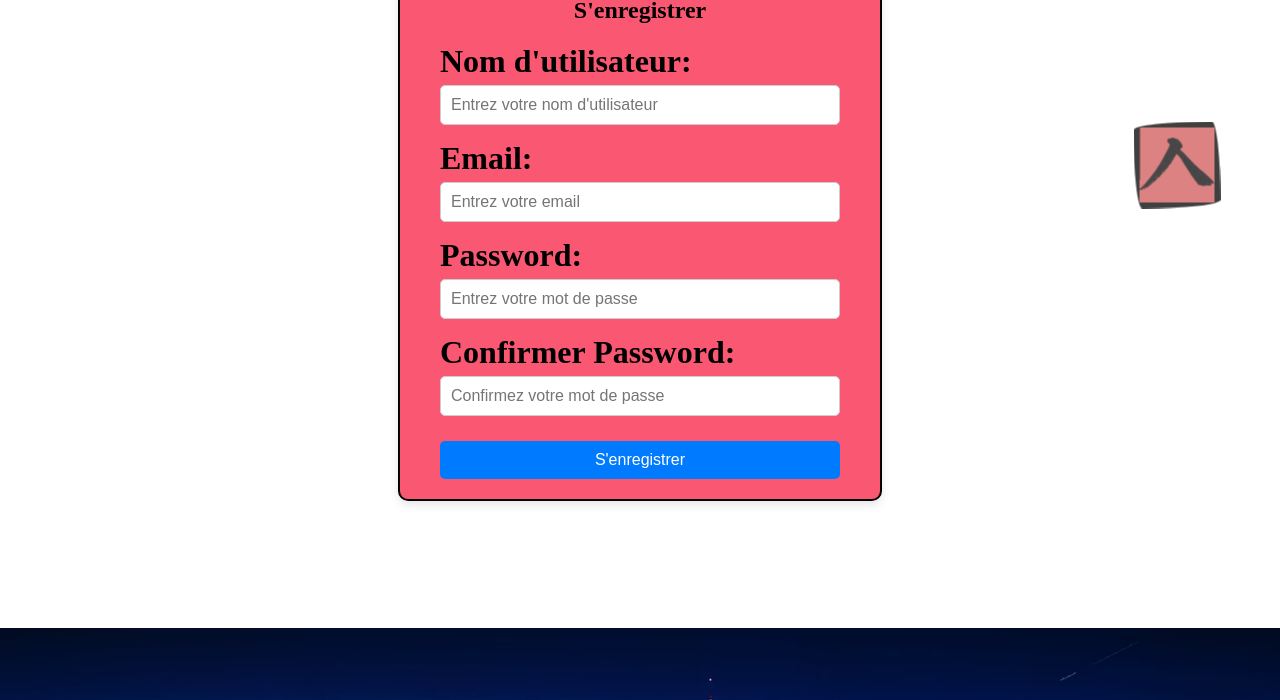
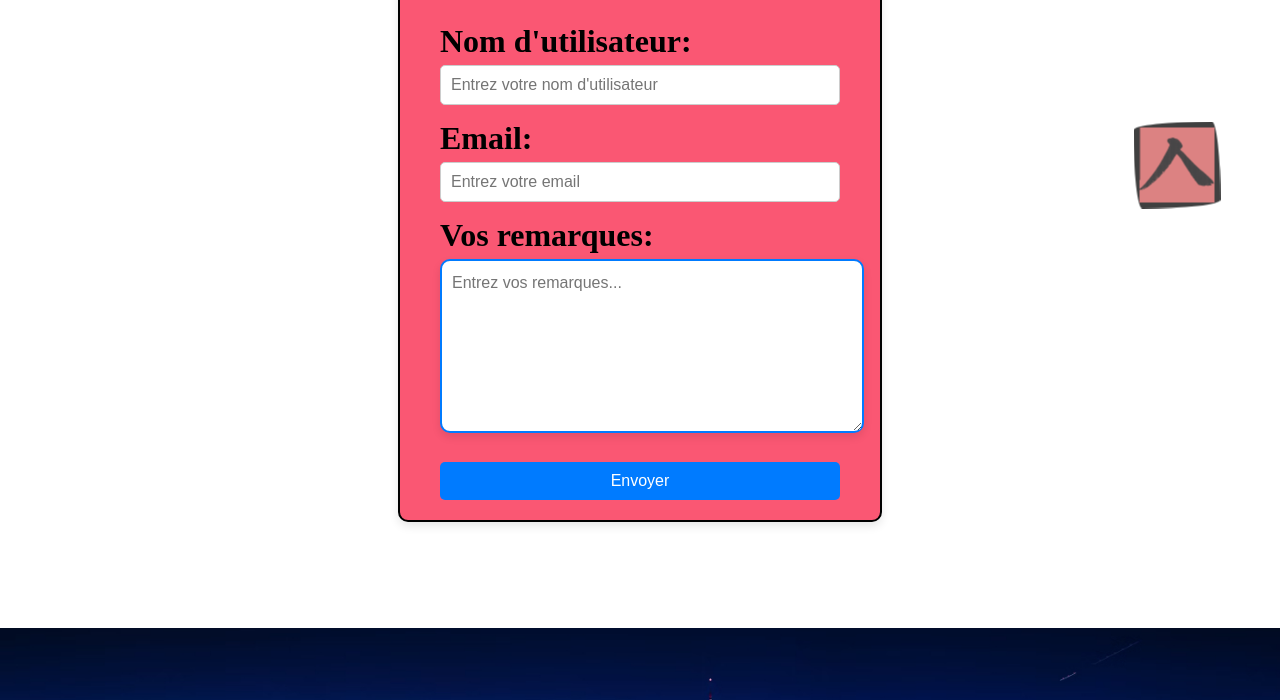
Before and after one commit to Xehmack/JrmStf, a plain HTML site: page enregistrement.html in a window 1280 px wide. Shown: the part 532-1232 px from the top of the page. Drawn offline with Linux system fonts and the light colour scheme; a web font is replaced by a local one.

Commit message:
final normalement

```diff
--- a/Style.css
+++ b/Style.css
@@ -340,7 +340,31 @@ button:hover {
     width: 100%;
 }
 
+textarea {
+    width: 100%;
+    max-width: 500px;
+    min-width: 300px;
+    height: 150px;
+    padding: 10px;
+    border: 2px solid #007BFF;
+    border-radius: 10px;
+    font-family: 'Arial', sans-serif;
+    font-size: 16px;
+    line-height: 1.5;
+    resize: vertical;
+    box-shadow: 0 4px 8px rgba(0, 0, 0, 0.1);
+    transition: all 0.3s ease-in-out;
+}
 
+textarea:hover {
+    border-color: #0056b3;
+    box-shadow: 0 4px 12px rgba(0, 0, 0, 0.2);
+
+textarea:focus {
+    outline: none;
+    border-color: #28a745;
+    box-shadow: 0 4px 12px rgba(40, 167, 69, 0.5);
+}
 
 
 
--- a/enregistrement.html
+++ b/enregistrement.html
@@ -19,7 +19,7 @@
                   <li><a href="histoire.html">Un peu d'histoire</a></li>
                   <li><a href="traditions-modernite.html">Entre traditions et modernité</a></li>
                   <li><a href="album.html">Album</a></li>
-                  <li><a href="enregistrement.html">S'abonner à la news letter</a></li>
+                  <li><a href="enregistrement.html">Contact</a></li>
                </ul>
             </div>
         </div>
@@ -28,7 +28,7 @@
         <div class="centrage">
            <div class="formulaire-container">
               <form>
-                 <h2>S'enregistrer</h2>
+                 <h2>Nous contacter</h2>
                  <div class="groupe_formulaire">
                     <label for="Nom d'utilisateur">Nom d'utilisateur:</label>
                     <input type="text" id="Nom d'utilisateur" name="Nom d'utilisateur" placeholder="Entrez votre nom d'utilisateur" required>
@@ -38,14 +38,11 @@
                     <input type="email" id="email" name="email" placeholder="Entrez votre email" required>
                  </div>
                  <div class="groupe_formulaire">
-                    <label for="password">Password:</label>
-                    <input type="password" id="password" name="password" placeholder="Entrez votre mot de passe" required>
+                    <label for="Textarea">Vos remarques:</label>
+                    <textarea placeholder="Entrez vos remarques..."></textarea>
                  </div>
-                 <div class="groupe_formulaire">
-                    <label for="confirmer-password">Confirmer Password:</label>
-                    <input type="password" id="confirmer-password" name="Confirmer password" placeholder="Confirmez votre mot de passe" required>
-                 </div>
-                 <button type="Soumettre">S'enregistrer</button>
+
+                 <button type="Soumettre">Envoyer</button>
                </form>
            </div>
         </div>
```
Also changed, not shown: Histoire.html (+1 -1 lines), Index.html (+1 -1 lines), album.html (+1 -1 lines), traditions-modernite.html (+1 -1 lines).
